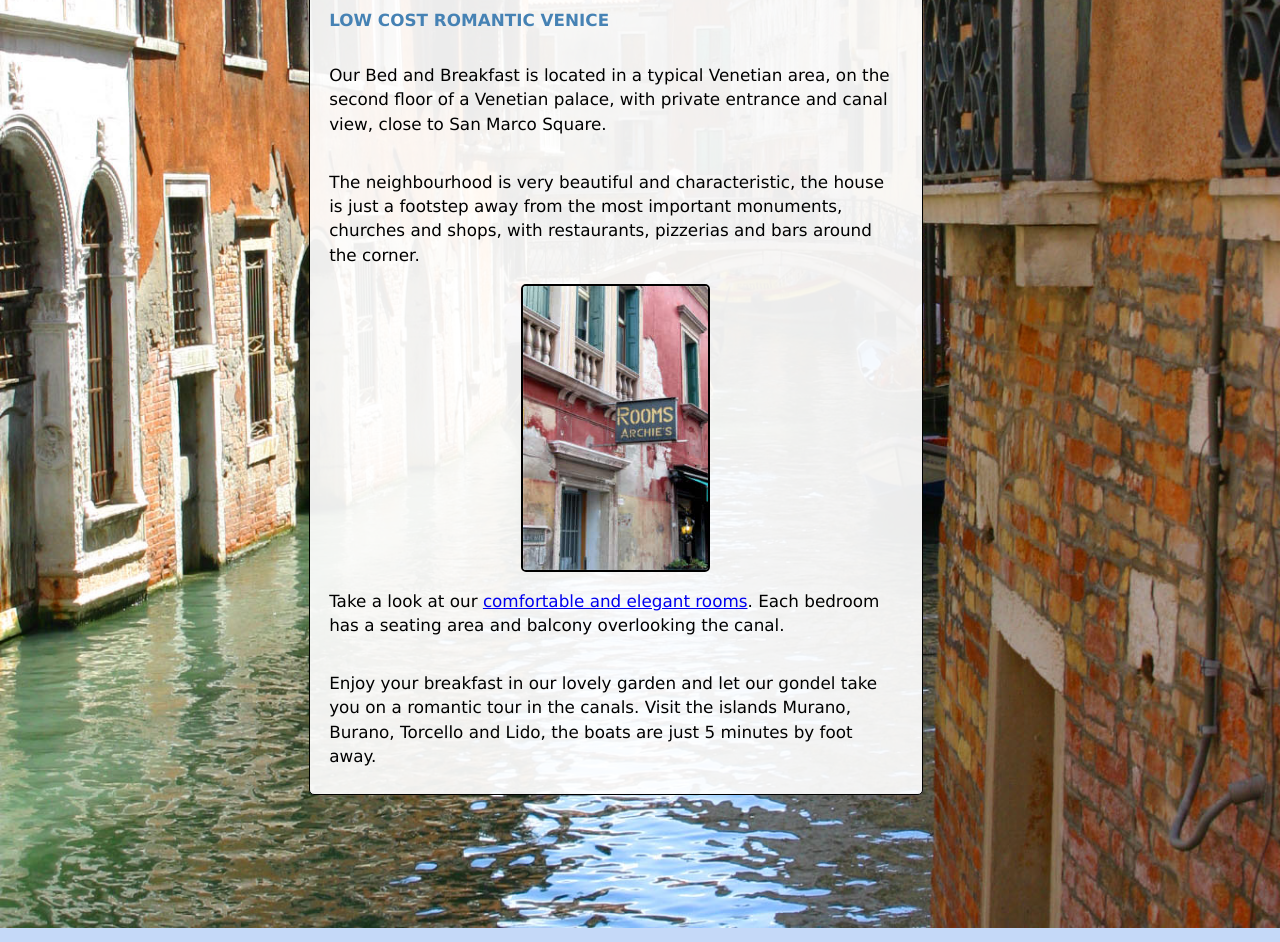
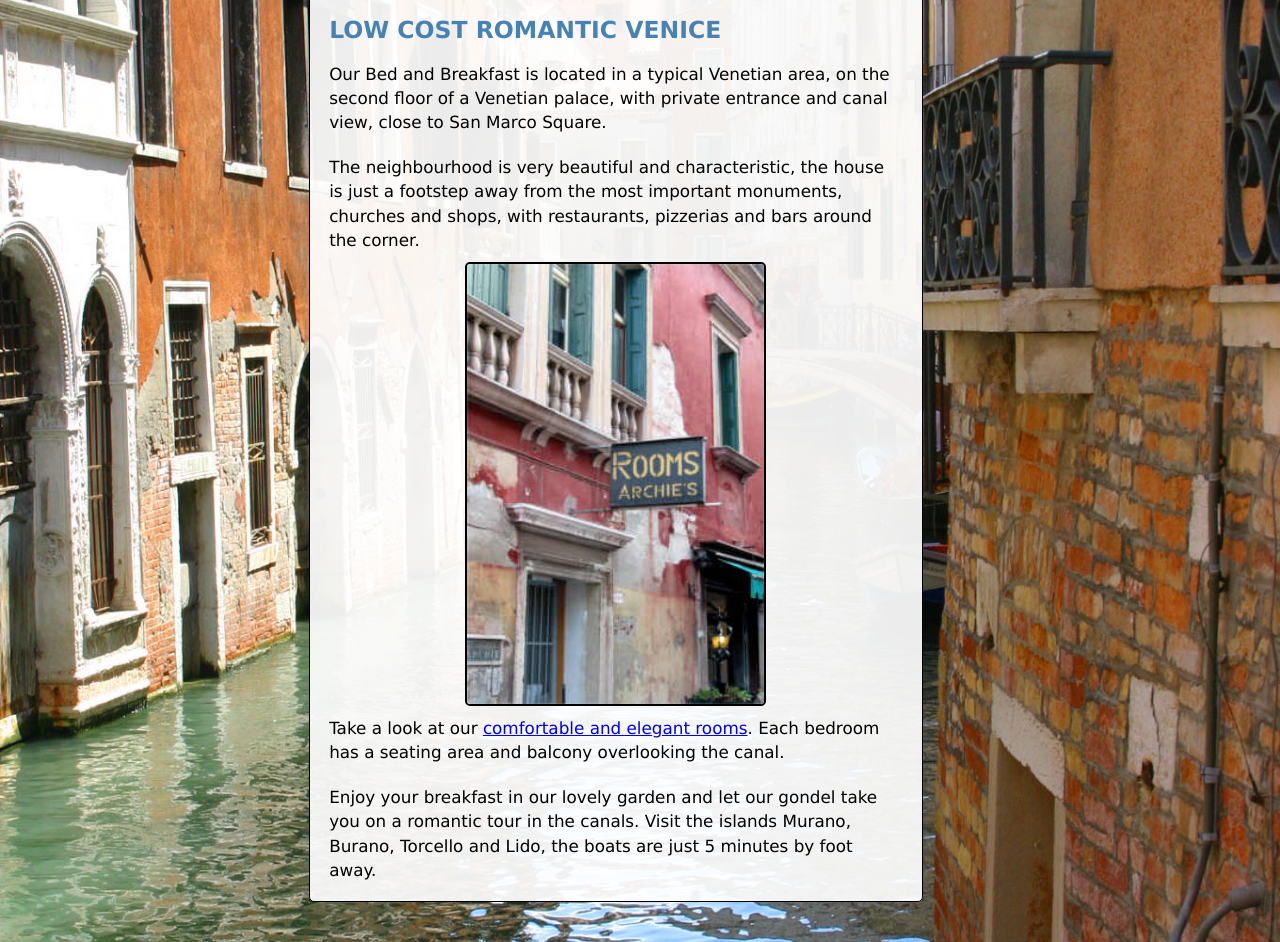
Before and after one commit to montik/rwd, a plain HTML site: page 3/bnb/index.html in a window 1280 px wide. Shown: the part 391-1333 px from the top of the page. Drawn offline with Linux system fonts and the light colour scheme.

Commit message:
assignment 3

```diff
--- a/3/bnb/index.html
+++ b/3/bnb/index.html
@@ -11,6 +11,7 @@
 
 <body>
 <div id="wrapper">
+
   <header class="whited framed" role="banner">
     <h1 class="shadowd">Canal View B&B</h1>
   </header>
@@ -30,15 +31,15 @@
           <section>
           <h2> Low cost romantic venice </h2>
 					<picture>
-						<source media="(min-width:1050px)" srcset="img/grand-canal-large-1500.jpg">
-						<source media="(min-width:650px)" srcset="img/grand-canal-large-1000.jpg">
+						<source media="(min-width:65em)" srcset="img/grand-canal-large-1500.jpg">
+						<source media="(min-width:40em)" srcset="img/grand-canal-large-1000.jpg">
 						<img class="header-img" src="img/grand-canal-large-600.jpg" alt="A view of the Canal Grande as seen from our windows">
 					</picture>
           <p>Our Bed and Breakfast is located in a typical Venetian area, on the second floor of a Venetian palace, with private entrance and canal view, close to San Marco Square.</p>
           <p>The neighbourhood is very beautiful and characteristic, the house is just a footstep away from the most important monuments, churches and shops, with restaurants, pizzerias and bars around the corner.</p>
 
 					<div class="img-frame">
-						<img sizes="(min-width: 37em) 12em, (min-width:25em) 30vw, 45vw" srcset="img/rooms-150.jpg 150w, img/rooms-250.jpg 250w, img/rooms-350.jpg 350w, img/rooms-450.jpg 450w, img/rooms-550.jpg 550w" src="img/rooms-150.jpg" class="" alt="Our B&B entrance as seen from the street. An old building with a special charm.">
+						<img sizes="(min-width:50em) 18vw, (min-width: 37.5em) 25vw, (min-width:25em) 30vw, 45vw" srcset="img/rooms-150.jpg 150w, img/rooms-250.jpg 250w, img/rooms-350.jpg 350w, img/rooms-450.jpg 450w, img/rooms-550.jpg 550w" src="img/rooms-150.jpg" class="" alt="Our B&B entrance as seen from the street. An old building with a special charm.">
 					</div>
           <p>Take a look at our <a href="rooms.html">comfortable and elegant rooms</a>. Each bedroom has a seating area and balcony overlooking the canal.</p>
           <p>Enjoy your breakfast in our lovely garden and let our gondel take you on a romantic tour in the canals. Visit the islands Murano, Burano, Torcello and Lido, the boats are just 5 minutes by foot away.</p>
--- a/3/bnb/responsive-style.css
+++ b/3/bnb/responsive-style.css
@@ -26,6 +26,24 @@ h2 {
   color: steelblue;
   text-transform: uppercase;
   font-size: 100%;
+	margin: .4em 0;
+}
+@media all and (min-width: 37.5em){
+	h2 {
+		font-size: 120%;
+		margin: .8em 0 .2em 0;
+	}
+}
+@media all and (min-width: 50em){
+	h2 {
+		font-size: 140%;
+	}
+}
+
+@media all and (min-width: 37.5em){
+	p {
+		margin: .6em 0;
+	}
 }
 
 .shadowd {
@@ -38,6 +56,9 @@ h2 {
 .comment {
   font-size: 80%;
   color: black;
+}
+@media all and (min-width: 37.5em){
+	font-size: 100%;
 }
 
 .img-center {
@@ -69,6 +90,7 @@ h2 {
 }
 
 .img-frame {
+	box-sizing: content-box;
 	border: 2px solid;
 	border-radius: 5px;
 	margin: 0 auto;
@@ -82,12 +104,27 @@ h2 {
 }
 @media all and (min-width: 37.5em) {
 	.img-frame {
-		width: 11.25em;
+		width:36.2%; /* img: 36.225% */
+	}
+}
+@media all and (min-width: 50em) {
+	.img-frame {
+		width: 30.4%; /* 30.492% */
+	}
+}
+@media all and (min-width: 58em) {
+	.img-frame {
+		width: 17.685em;
 	}
 }
 
 .img-frame img {
 	display: block;
+}
+@media all and (min-width: 58em) {
+	.img-frame img {
+		width: 17.685em;
+	}
 }
 
 .header-img {
```
Also changed, not shown: 3/bnb/img/gcp.jpg (added).
